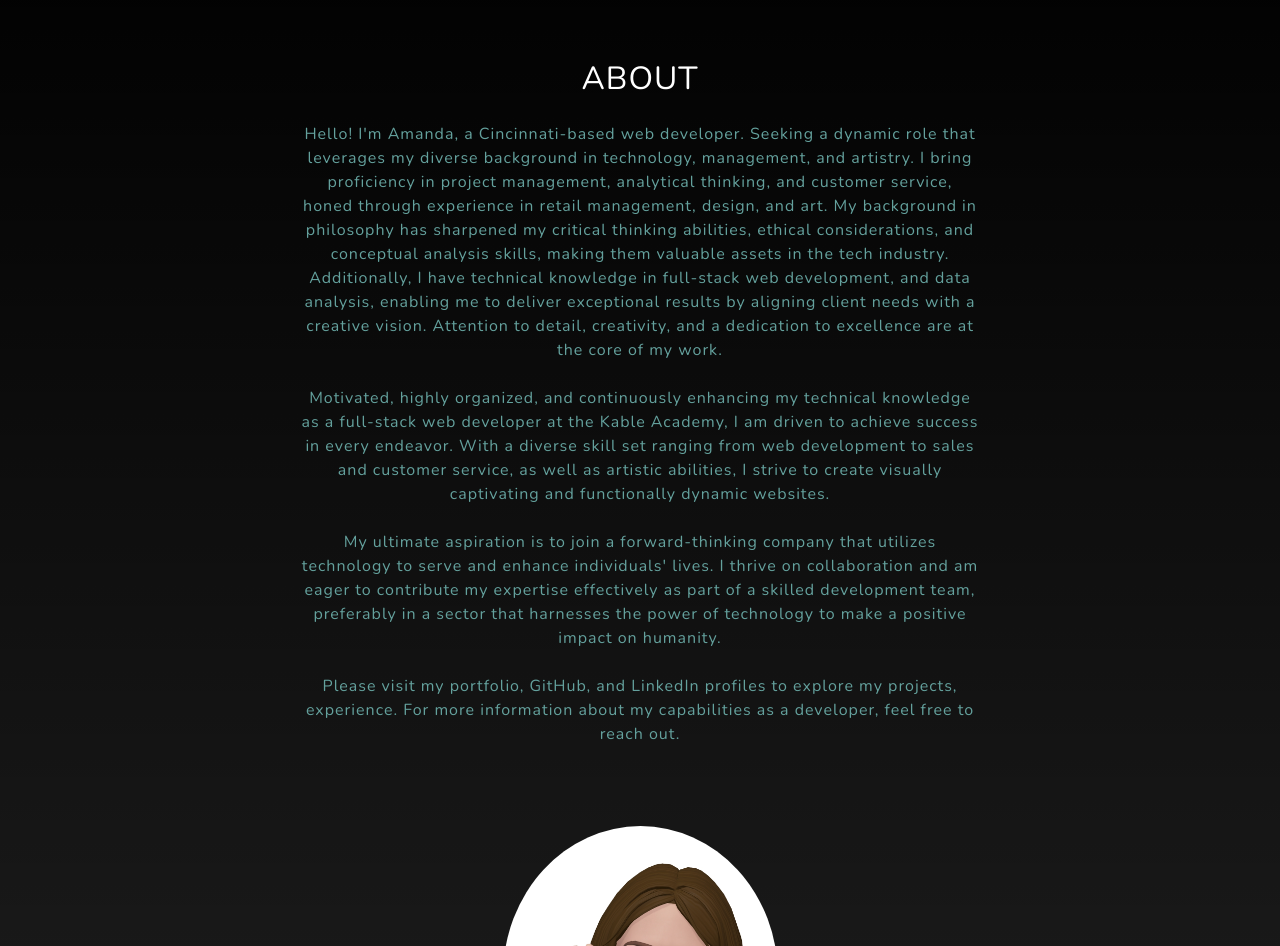
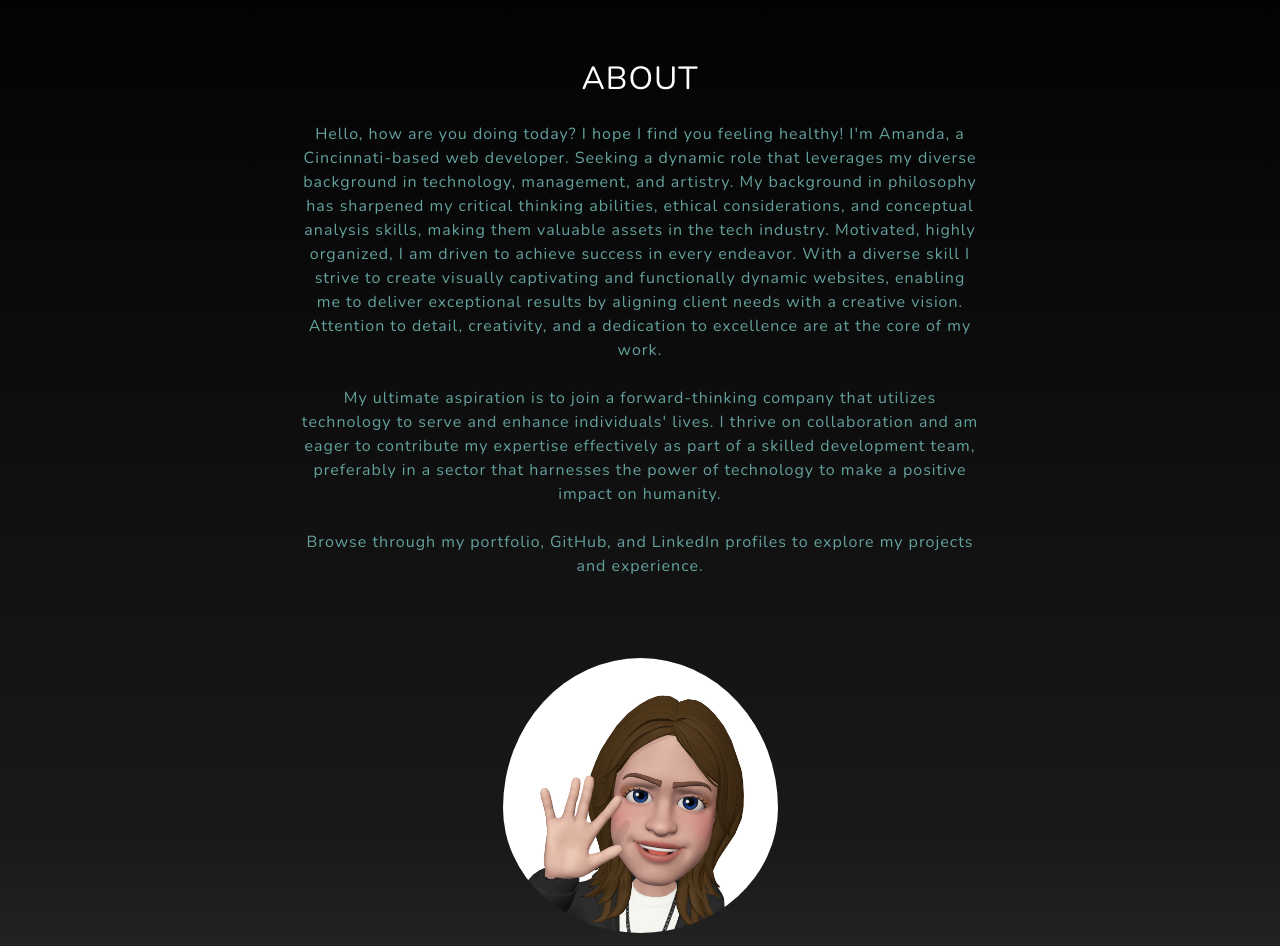
Before and after one commit to amoore1120/New_personalPortfolio_bootstrap, a plain HTML site: page index.html in a window 1280 px wide. Shown: the part 900-1846 px from the top of the page. Drawn offline with nearby package versions, Linux system fonts and the light colour scheme.

Commit message:
hitMeBabyOneMoreTime

```diff
--- a/index.html
+++ b/index.html
@@ -72,22 +72,10 @@
                     <h2 class="text-white mb-4 text-uppercase text-white">About</h2>
 
                     <p class="text-primary">
-                        Hello! I'm Amanda, a Cincinnati-based web developer. Seeking a dynamic role that leverages my
-                        diverse background in technology, management, and artistry. I bring proficiency in project
-                        management, analytical thinking, and customer service, honed through experience in retail
-                        management, design, and art. My background in philosophy has sharpened my critical thinking
-                        abilities, ethical considerations, and conceptual analysis skills, making them valuable assets
-                        in the tech industry. Additionally, I have technical knowledge in full-stack web development,
-                        and data analysis, enabling me to deliver exceptional results by aligning client needs with a
-                        creative vision. Attention to detail, creativity, and a dedication to excellence are at the core
-                        of my work.
-                        <br>
-                        <br>
-                        Motivated, highly organized, and continuously enhancing my technical knowledge as a full-stack
-                        web developer at the Kable Academy, I am driven to achieve success in every endeavor. With a
-                        diverse skill set ranging from web development to sales and customer service, as well as
-                        artistic abilities, I strive to create visually captivating and functionally dynamic websites.
-
+                        Hello, how are you doing today? I hope I find you feeling healthy! I'm Amanda, a Cincinnati-based web developer. Seeking a dynamic role that leverages my
+                        diverse background in technology, management, and artistry. My background in philosophy has sharpened my critical thinking abilities, ethical considerations, and conceptual analysis skills, making them valuable assets
+                        in the tech industry. Motivated, highly organized, I am driven to achieve success in every endeavor. With a
+                        diverse skill I strive to create visually captivating and functionally dynamic websites, enabling me to deliver exceptional results by aligning client needs with a creative vision. Attention to detail, creativity, and a dedication to excellence are at the core of my work.
                         <br>
                         <br>
                         My ultimate aspiration is to join a forward-thinking company that utilizes technology to serve
@@ -96,8 +84,7 @@
                         harnesses the power of technology to make a positive impact on humanity.
                         <br>
                         <br>
-                        Please visit my portfolio, GitHub, and LinkedIn profiles to explore my projects, experience. For
-                        more information about my capabilities as a developer, feel free to reach out.
+                        Browse through my portfolio, GitHub, and LinkedIn profiles to explore my projects and experience.
                         <br>
                     </p>
                 </div>
```
